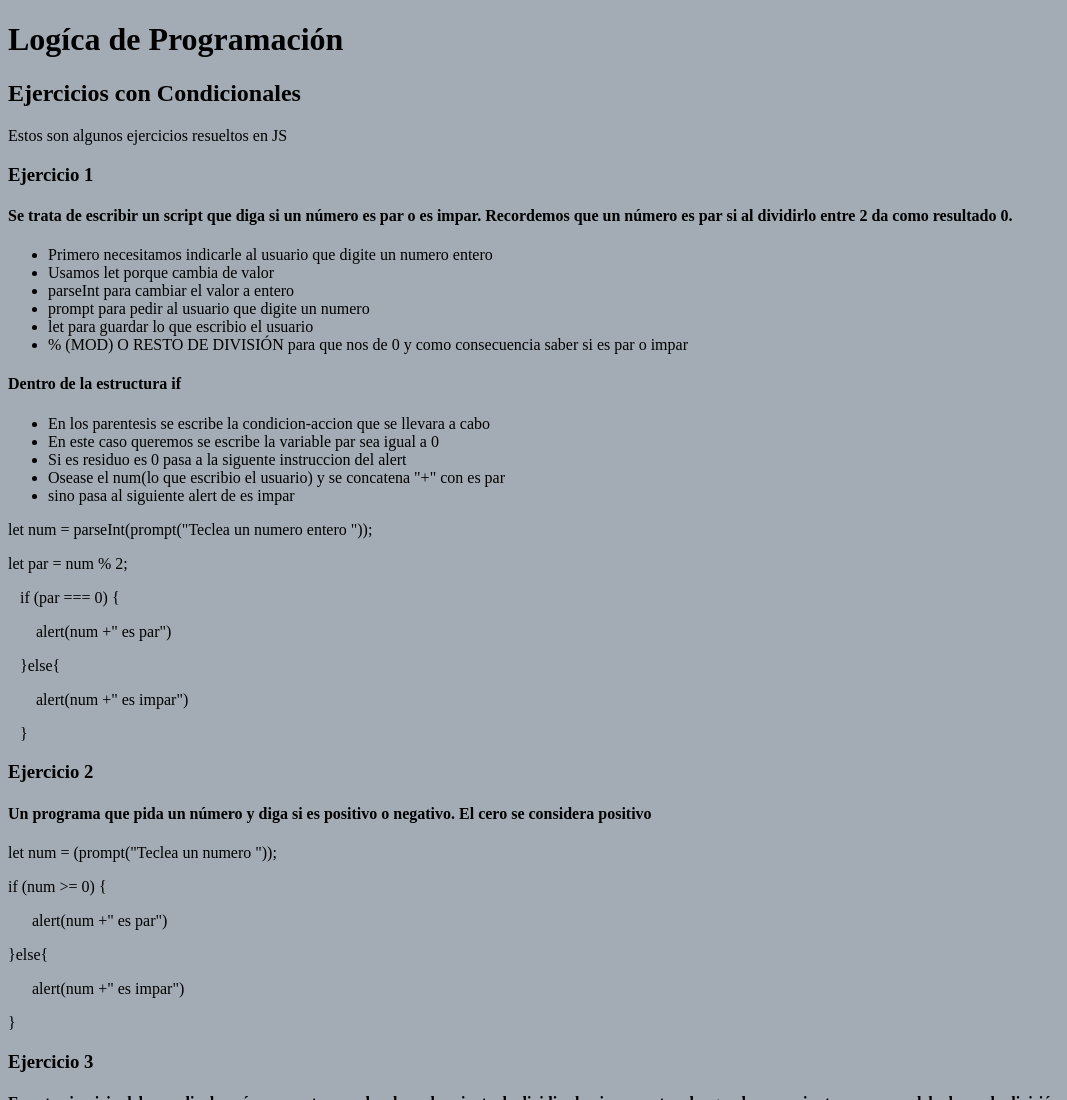
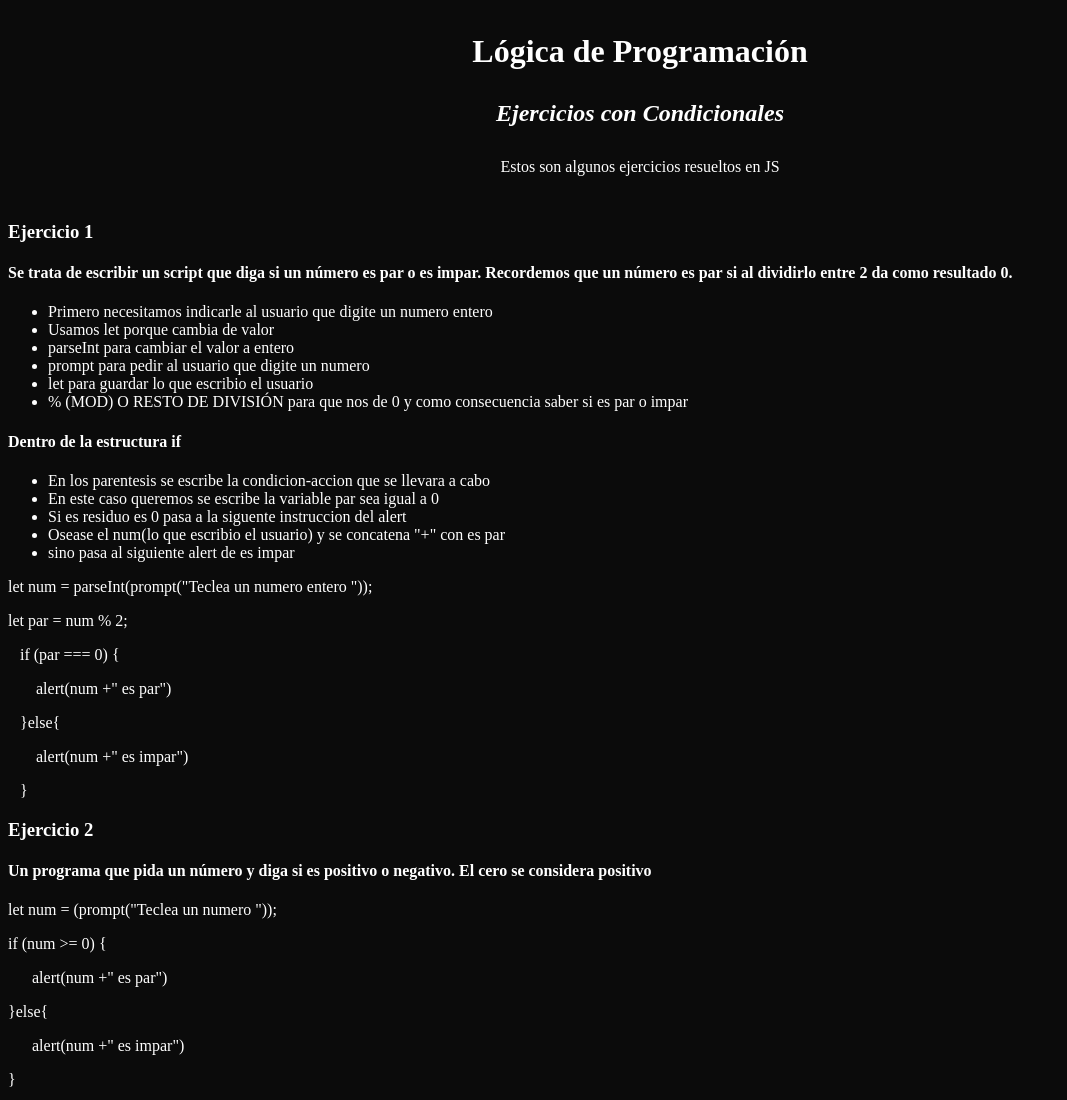
Before and after one commit to Tres-zE/CondicionalIF, a plain HTML site: page index.html in a window 1280 px wide. Shown: the top 1100 px of the page, without its empty margins (0-1067 px from the left). Drawn offline with Linux system fonts and the light colour scheme.

Commit message:
agregando clases al header

```diff
--- a/css/style.css
+++ b/css/style.css
@@ -1,3 +1,21 @@
 *{
-    background-color: rgb(163, 172, 181);
+    background-color: rgb(11, 11, 11);
+    color:white;
 }
+._header{
+    padding: 10px;
+    margin: 5px;
+}
+
+._header ._header-content{
+    display: flex;
+    align-items: center;
+    flex-direction: column;
+}
+
+._header ._header-content .title{
+    margin: 15px;
+}
+._header ._header-content .sub-title{
+    margin: 15px;
+}
--- a/index.html
+++ b/index.html
@@ -7,10 +7,13 @@
     <link rel="stylesheet" href="/css/style.css">
 </head>
 
-<header>
-    <h1>Logíca de Programación</h1>
-    <h2>Ejercicios con Condicionales</h2>
-    <p>Estos son algunos ejercicios resueltos en JS</p>
+<header class="_header">
+    <div class="_header-content">
+       <h1 class="title">Lógica de Programación</h1>
+       <h2 class="sub-title"><i>Ejercicios con Condicionales</i></h2>
+       <p>Estos son algunos ejercicios resueltos en JS</p>
+    </div>
+
 </header>
 
 <main>
```
